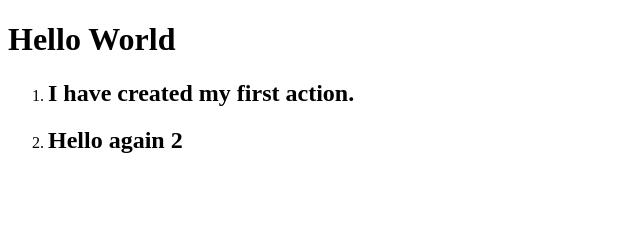
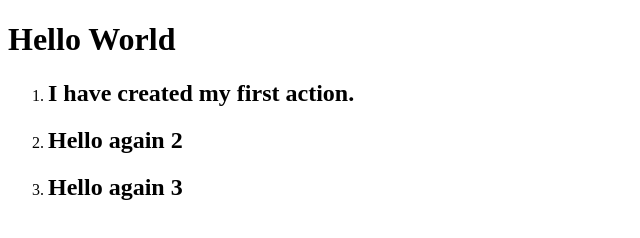
Before and after one commit to ShahzaibSE/panacloud-bootcamp-2020, a plain HTML site: page index.html in a window 1280 px wide. Shown: the whole page, without its empty margins (0-640 px from the left). Drawn offline with Linux system fonts and the light colour scheme.

Commit message:
Domain changed in config file and index changed.

```diff
--- a/index.html
+++ b/index.html
@@ -11,6 +11,7 @@
      <ol>
          <li><h2>I have created my first action.</h2></li>
          <li><h2>Hello again 2</h2></li>
+         <li><h2>Hello again 3</h2></li>
      </ol>
     </div>
  </body>
```
Also changed, not shown: 1 other file.
